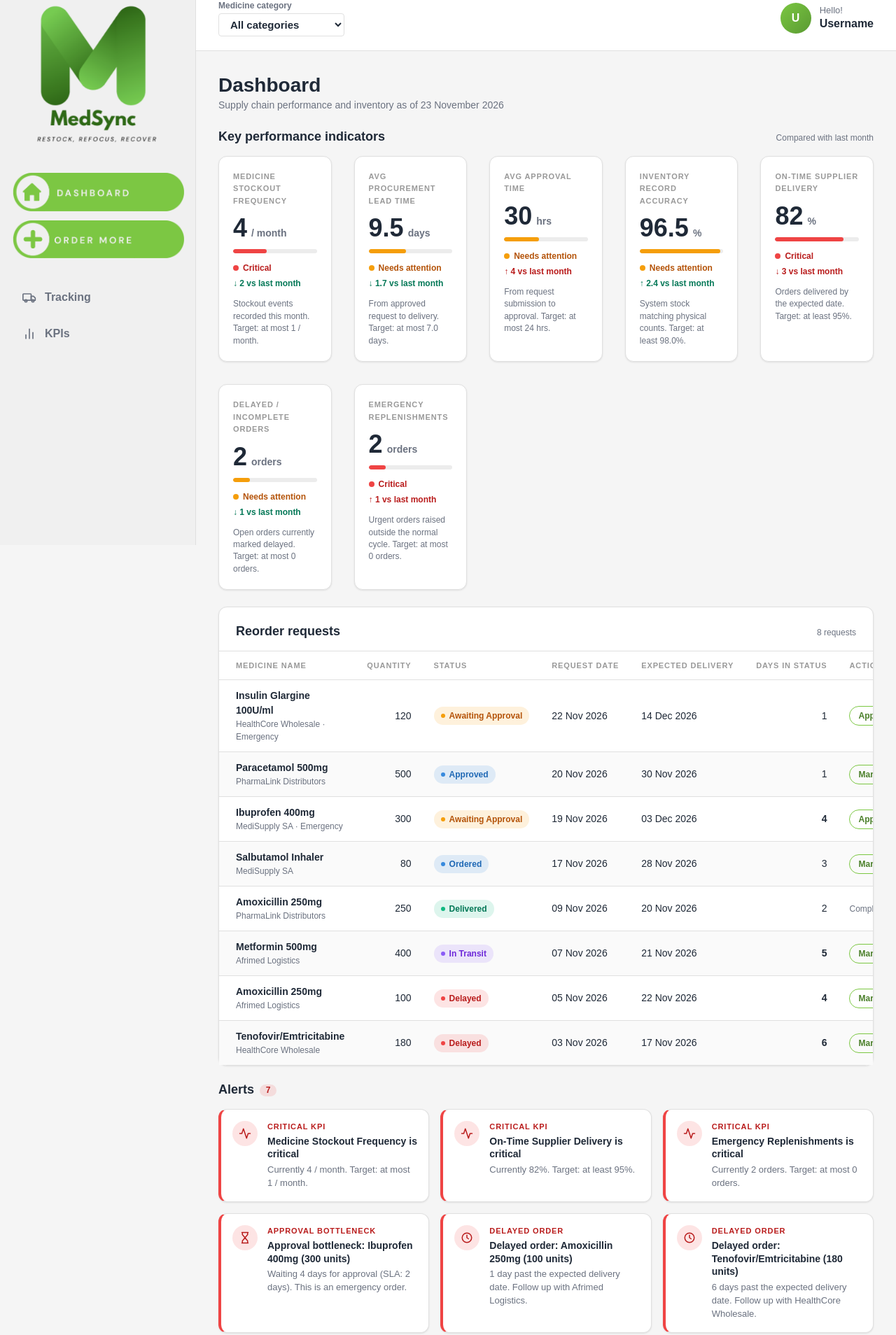
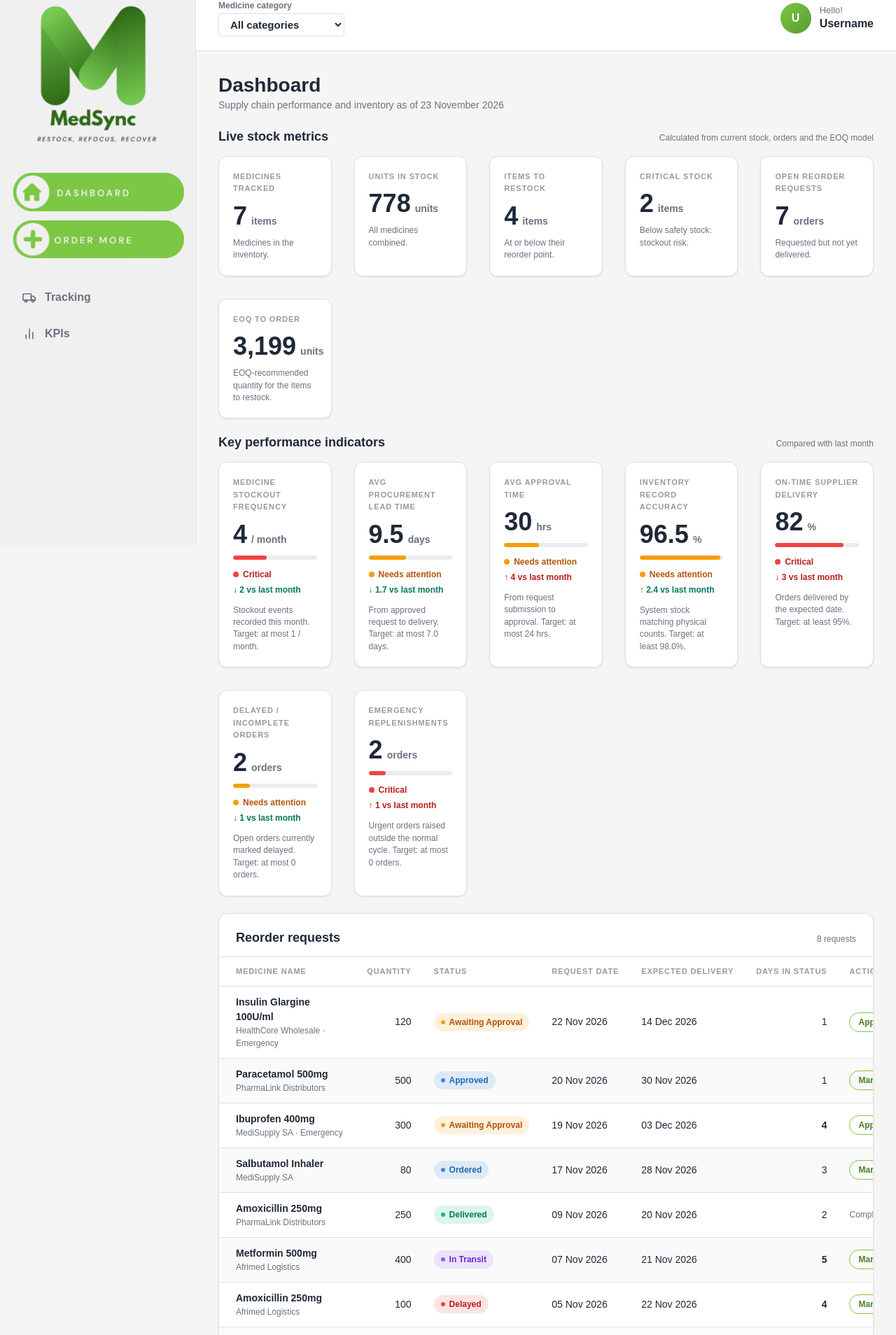
Before and after one commit to u24645177/BFB321_Group4_Project, a Flask app: page / in a window 1280 px wide. Shown: the part 21-1929 px from the top of the page at 70% size. Run offline with Flask 3, Linux system fonts and the light colour scheme.

Commit message:
Live stock metric cards from /api/kpis (B3.3)

```diff
--- a/data/dashboard.py
+++ b/data/dashboard.py
@@ -593,3 +593,43 @@ def list_kpis(category='all'):
               'progress_percent', 'trend_direction', 'trend_improving', 'trend_text', 'target_text', 'description')
     kpis = build_kpis(filter_requests_by_category(REQUESTS, category))
     return [{field: kpi[field] for field in fields} for kpi in kpis]
+
+
+# ---------------------------------------------------------------------------
+# Live stock metrics (B3.3: calculated from current stock, orders and the EOQ model)
+# ---------------------------------------------------------------------------
+
+def _metric(key, name, value, unit, description, status='good'):
+    """One metric card's data."""
+    return {'key': key, 'name': name, 'value': value, 'display_value': f'{value:,}',
+            'unit': unit, 'description': description, 'status': status}
+
+
+def live_metrics(category='all'):
+    """
+    Totals and supply chain KPIs worked out from the data right now, so they
+    change as soon as stock, medicines or orders change.
+    """
+    names = {m['name'] for m in filter_medicines_by_category(category)}
+    inventory = [item for item in build_inventory() if item['name'] in names]
+    requests = filter_requests_by_category(REQUESTS, category)
+
+    to_restock = [item for item in inventory if item['status'] != 'Sufficient']
+    critical = [item for item in inventory if item['status'] == 'Critical']
+    open_requests = [r for r in requests if r['status'] != 'Delivered']
+    eoq_to_order = sum(recommend_order(item['name'])['recommended_quantity'] for item in to_restock)
+
+    return [
+        _metric('medicines_tracked', 'Medicines tracked', len(inventory), 'items',
+                'Medicines in the inventory.'),
+        _metric('units_in_stock', 'Units in stock', sum(item['current_stock'] for item in inventory), 'units',
+                'All medicines combined.'),
+        _metric('items_to_restock', 'Items to restock', len(to_restock), 'items',
+                'At or below their reorder point.', 'warning' if to_restock else 'good'),
+        _metric('critical_stock', 'Critical stock', len(critical), 'items',
+                'Below safety stock: stockout risk.', 'critical' if critical else 'good'),
+        _metric('open_orders', 'Open reorder requests', len(open_requests), 'orders',
+                'Requested but not yet delivered.'),
+        _metric('eoq_to_order', 'EOQ to order', eoq_to_order, 'units',
+                'EOQ-recommended quantity for the items to restock.', 'warning' if eoq_to_order else 'good'),
+    ]
--- a/routes/api.py
+++ b/routes/api.py
@@ -230,11 +230,12 @@ def list_kpis():
     Request:  GET /api/kpis?category=analgesics  (optional, defaults to all)
     Response: 200 {"data": [{"key", "name", "value", "display_value", "previous", "target", "unit",
                              "status", "progress_percent", "trend_direction", "trend_improving",
-                             "trend_text", "target_text", "description"}]}
+                             "trend_text", "target_text", "description"}],
+                   "metrics": [{"key", "name", "value", "display_value", "unit", "description", "status"}]}
               400 when the category is invalid
     """
     category = request.args.get('category', 'all').lower()
     if category != 'all' and category not in dashboard.MEDICINE_CATEGORIES:
         return jsonify({'error': f"category must be 'all' or one of: {', '.join(dashboard.MEDICINE_CATEGORIES)}."}), 400
 
-    return jsonify({'data': dashboard.list_kpis(category)}), 200
+    return jsonify({'data': dashboard.list_kpis(category), 'metrics': dashboard.live_metrics(category)}), 200
--- a/static/css/dashboard.css
+++ b/static/css/dashboard.css
@@ -638,3 +638,17 @@ button.row-action:disabled {
     opacity: 0.6;
     cursor: wait;
 }
+
+/* Live stock metrics: loading and error message (static/js/live-kpis.js) */
+.metrics-state {
+    grid-column: 1 / -1;
+    padding: 24px;
+    text-align: center;
+    font-style: italic;
+    color: var(--text-secondary);
+}
+.metrics-state.is-error {
+    font-style: normal;
+    color: var(--red-text);
+}
+.metrics-state button { margin-left: 12px; }
--- a/static/js/add-medicine.js
+++ b/static/js/add-medicine.js
@@ -93,6 +93,7 @@
             clearTableState(tableBody);   // remove the "No medicines" row if it is showing
             newRow.scrollIntoView({ behavior: 'smooth', block: 'center' });
 
+            refreshDashboardKpis();   // live metrics include the new medicine (static/js/live-kpis.js)
             showMessage(`${medicine.name} added. Reorder point: ${medicine.reorder_point} units, status: ${medicine.status}.`, false);
             form.reset();
         } catch (error) {
--- a/static/js/live-kpis.js
+++ b/static/js/live-kpis.js
@@ -32,15 +32,70 @@ function updateKpiCard(kpi) {
     card.querySelector('.kpi-trend').replaceWith(trend);
 }
 
-// Reload every KPI card for the category currently shown on the dashboard
+// ---- Live stock metrics (B3.3) ----
+
+// Build one metric card, styled like the KPI cards below it
+function buildMetricCard(metric) {
+    const card = document.createElement('li');
+    card.className = 'kpi-card kpi-' + metric.status;
+    card.dataset.metric = metric.key;
+
+    const name = document.createElement('p');
+    name.className = 'kpi-name';
+    name.textContent = metric.name;
+
+    const value = document.createElement('p');
+    value.className = 'kpi-value';
+    value.textContent = metric.display_value;
+    const unit = document.createElement('span');
+    unit.className = 'kpi-unit';
+    unit.textContent = metric.unit;
+    value.append(unit);
+
+    const description = document.createElement('p');
+    description.className = 'kpi-desc';
+    description.textContent = metric.description;
+
+    card.append(name, value, description);
+    return card;
+}
+
+// Show the metric cards, or a loading / error message in their place
+function showMetrics(list, metrics) {
+    list.innerHTML = '';
+    metrics.forEach((metric) => list.append(buildMetricCard(metric)));
+    list.setAttribute('aria-busy', 'false');
+}
+
+function showMetricsError(list, message) {
+    list.innerHTML = '';
+    const item = document.createElement('li');
+    item.className = 'metrics-state is-error';
+    item.setAttribute('role', 'alert');
+    item.textContent = 'Could not load the live metrics: ' + message;
+    const retry = document.createElement('button');
+    retry.type = 'button';
+    retry.className = 'btn btn-sm btn-outline-secondary';
+    retry.textContent = 'Retry';
+    retry.addEventListener('click', refreshDashboardKpis);
+    item.append(retry);
+    list.append(item);
+    list.setAttribute('aria-busy', 'false');
+}
+
+// Reload the live metrics and every KPI card for the category shown on the dashboard
 async function refreshDashboardKpis() {
-    if (!document.querySelector('[data-kpi]')) return;   // only on the dashboard
+    const metricsList = document.getElementById('live-metrics');
+    if (!metricsList) return;   // only on the dashboard
 
     const category = new URLSearchParams(window.location.search).get('category') || 'all';
     try {
         const result = await apiFetch('/api/kpis?category=' + encodeURIComponent(category));
+        showMetrics(metricsList, result.metrics);
         result.data.forEach(updateKpiCard);
     } catch (error) {
-        notify('Could not refresh the KPIs: ' + error.message, 'error');
+        showMetricsError(metricsList, error.message);
     }
 }
+
+refreshDashboardKpis();   // load the live metrics as soon as the dashboard opens
--- a/templates/index.html
+++ b/templates/index.html
@@ -38,7 +38,19 @@
     </header>
 
 
-<!-- KPIs section -->
+<!-- Live stock metrics: loaded from GET /api/kpis by static/js/live-kpis.js -->
+    <section aria-labelledby="metrics-heading">
+        <div class="section-head">
+            <h2 id="metrics-heading" class="section-title">Live stock metrics</h2>
+            <span class="section-note">Calculated from current stock, orders and the EOQ model</span>
+        </div>
+        <ul id="live-metrics" class="kpi-grid plain-list" aria-busy="true">
+            <li class="metrics-state">Loading metrics…</li>
+        </ul>
+    </section>
+
+
+    <!-- KPIs section -->
     <section aria-labelledby="kpi-heading">
         <div class="section-head">
             <h2 id="kpi-heading" class="section-title">Key performance indicators</h2>
```
